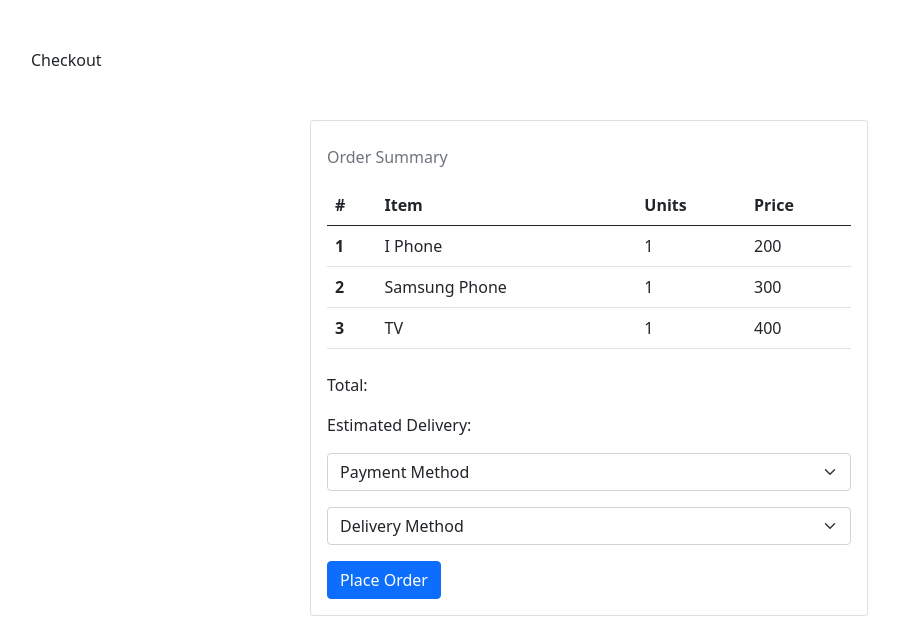
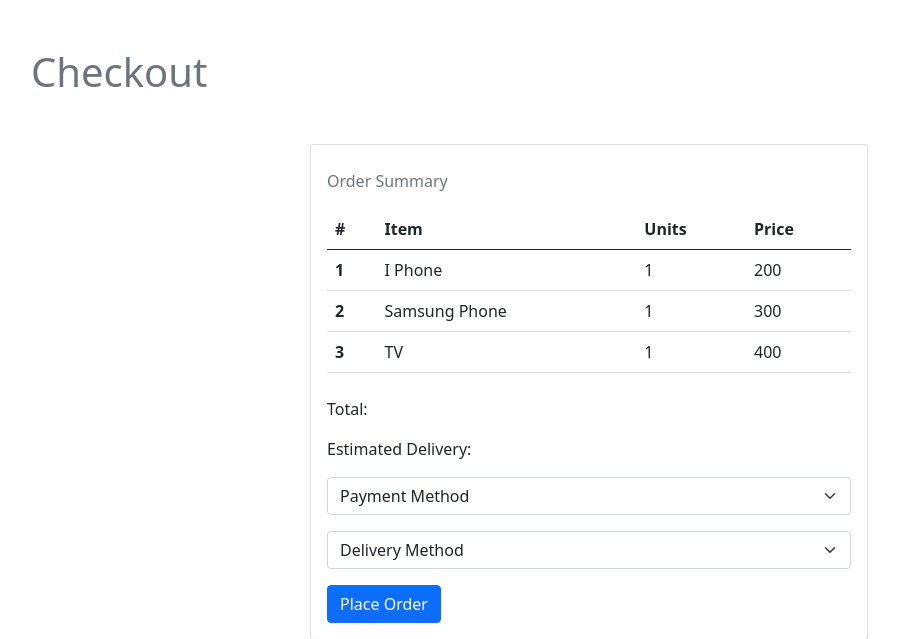
Before and after one commit to ravijar/e-commerce-site, a PHP site: page /CheckoutPage.php in a window 1280 px wide. Shown: the part 74-713 px from the top of the page, without its empty margins (51-950 px from the left). Run offline with PHP 8.4, Linux system fonts and the light colour scheme; data comes from the database, SQL or seed files in the repository; data that the repository does not hold is empty.

Commit message:
checkout tag name changed

```diff
--- a/client/CheckoutPage.php
+++ b/client/CheckoutPage.php
@@ -43,9 +43,9 @@
 }
 ?>
   <div class="container mt-5">
-    <caption class="h1 mb-3">
+    <span class="h1 mb-3 text-secondary">
       Checkout
-    </caption>
+</span>
     <div class="createAcc d-flex justify-content-around my-5">
       <div class="card py-3 px-3 w-50 text-start">
         <table class="table caption-top mb-4">
```
